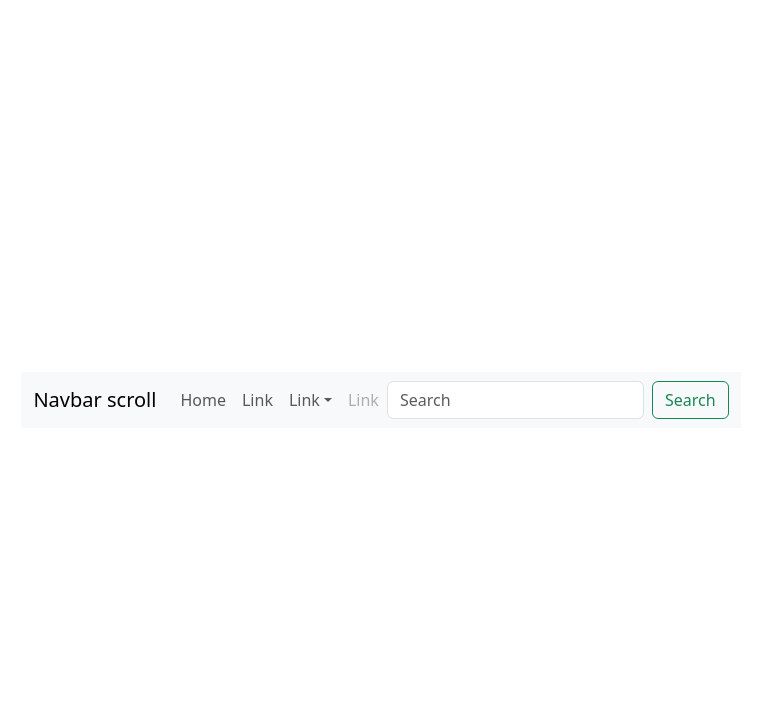
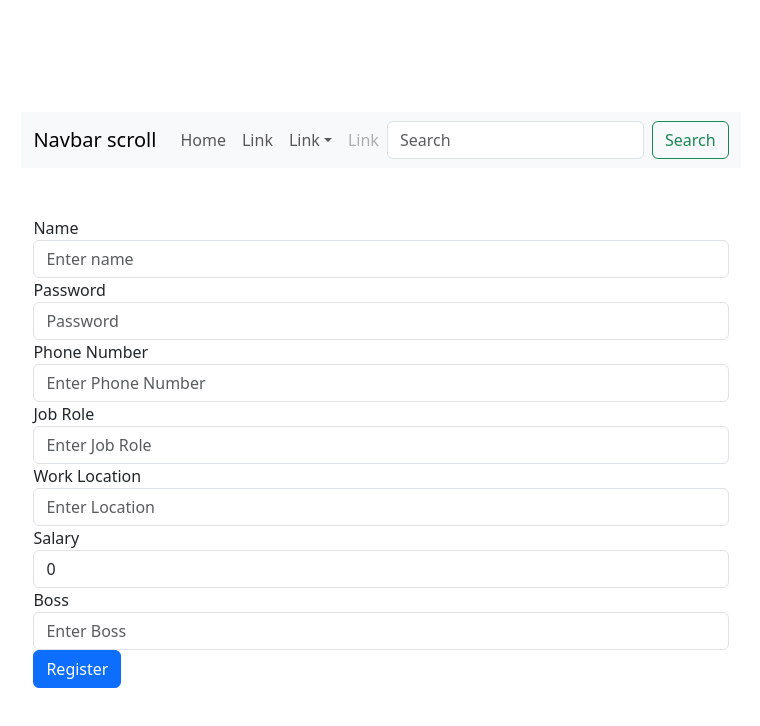
Before and after one commit to IGuy37/edp-capstone, a React (Vite) app in the folder react_client/: page /register in a window 1280 px wide. Shown: the top 726 px of the page, without its empty margins (259-1019 px from the left). Built offline with nearby package versions, Linux system fonts and the light colour scheme.

Commit message:
Added registration feature

```diff
--- a/react_client/src/App.jsx
+++ b/react_client/src/App.jsx
@@ -2,6 +2,7 @@ import { useState , useEffect} from 'react';
 import './index.css';
 import Employee from './components/Employee';
 import Search from './components/Search';
+import Register from './components/Register'
 import Home from './components/Home';
 import Navbar from './components/Navbar';
 import '../node_modules/bootstrap/dist/css/bootstrap.min.css';
@@ -30,6 +31,9 @@ export default function App() {
         <Route path="/login" element={
           <Login />
         }/>
+        <Route path="/register" element={
+          <Register/>
+        }/>
       </Routes>
     </Router>
   )
--- a/react_client/src/components/Register.jsx
+++ b/react_client/src/components/Register.jsx
@@ -1,10 +1,135 @@
-import React from "react";
+import React, { useState } from 'react';
+import { useNavigate } from 'react-router-dom';
 
 export default function Register(props){
 
-    return(
-        <>
+    const [username, setUsername] = useState('');
+    const [password, setPassword] = useState('');
+    const [phoneNumber, setPhoneNumber] = useState('');
+    const [jobRole, setJobRole] = useState('');
+    const [location, setLocation] = useState('');
+    const [salary, setSalary] = useState(0);
+    const [boss, setBoss] = useState('');
 
-        </>
-    )
+    const navigate = useNavigate();
+
+    const handleRegister = async (event) => {
+        event.preventDefault();
+        fetch(`${import.meta.env.VITE_API_URL}/register`, {
+            method: "PUT",
+            body: JSON.stringify({
+                "name": username,
+                "phone_number": phoneNumber,
+                "job_role": jobRole,
+                "location" : location,
+                "salary": salary,
+                "boss": boss,
+                "subordinates" : null,
+                "password" : password
+            }),
+            headers: {
+                "Content-Type": "application/json",
+            },
+        })
+        .then((response) => response.json())
+        .then((data) => {
+            // TODO: Handle the response data
+            if(data.ok){
+                alert(data.message);
+                navigate('/employee');
+            }
+        })
+        .catch((error) => {
+            // Handle any errors
+            console.error(error);
+        });
+        console.log("Login sent successfully");
+
+    };
+
+    return (
+        <div className="container">
+            <form onSubmit={handleRegister} className="mt-5">
+                <div className="form-group">
+                    <label htmlFor="username">Name</label>
+                    <input
+                        type="text"
+                        className="form-control"
+                        id="username"
+                        placeholder="Enter name"
+                        value={username}
+                        onChange={(e) => setUsername(e.target.value)}
+                    />
+                </div>
+                <div className="form-group">
+                    <label htmlFor="password">Password</label>
+                    <input
+                        type="password"
+                        className="form-control"
+                        id="password"
+                        placeholder="Password"
+                        value={password}
+                        onChange={(e) => setPassword(e.target.value)}
+                    />
+                </div>
+                <div className="form-group">
+                    <label htmlFor="phoneNumber">Phone Number</label>
+                    <input
+                        type="text"
+                        className="form-control"
+                        id="phoneNumber"
+                        placeholder="Enter Phone Number"
+                        value={phoneNumber}
+                        onChange={(e) => setPhoneNumber(e.target.value)}
+                    />
+                </div>
+                <div className="form-group">
+                    <label htmlFor="jobRole">Job Role</label>
+                    <input
+                        type="text"
+                        className="form-control"
+                        id="jobRole"
+                        placeholder="Enter Job Role"
+                        value={jobRole}
+                        onChange={(e) => setJobRole(e.target.value)}
+                    />
+                </div>
+                <div className="form-group">
+                    <label htmlFor="location">Work Location</label>
+                    <input
+                        type="text"
+                        className="form-control"
+                        id="location"
+                        placeholder="Enter Location"
+                        value={location}
+                        onChange={(e) => setLocation(e.target.value)}
+                    />
+                </div>
+                <div className="form-group">
+                    <label htmlFor="salary">Salary</label>
+                    <input
+                        type="text"
+                        className="form-control"
+                        id="salary"
+                        placeholder="Enter Salary"
+                        value={salary}
+                        onChange={(e) => setSalary(e.target.value)}
+                    />
+                </div>
+                <div className="form-group">
+                        <label htmlFor="boss">Boss</label>
+                        <input
+                            type="text"
+                            className="form-control"
+                            id="boss"
+                            placeholder="Enter Boss"
+                            value={boss}
+                            onChange={(e) => setBoss(e.target.value)}
+                        />
+                </div>
+                <button type="submit" className="btn btn-primary">Register</button>
+            </form>
+
+        </div>
+    );
 }
```
Also changed, not shown: 1 other file (tests, documents, lock files or other folders).
